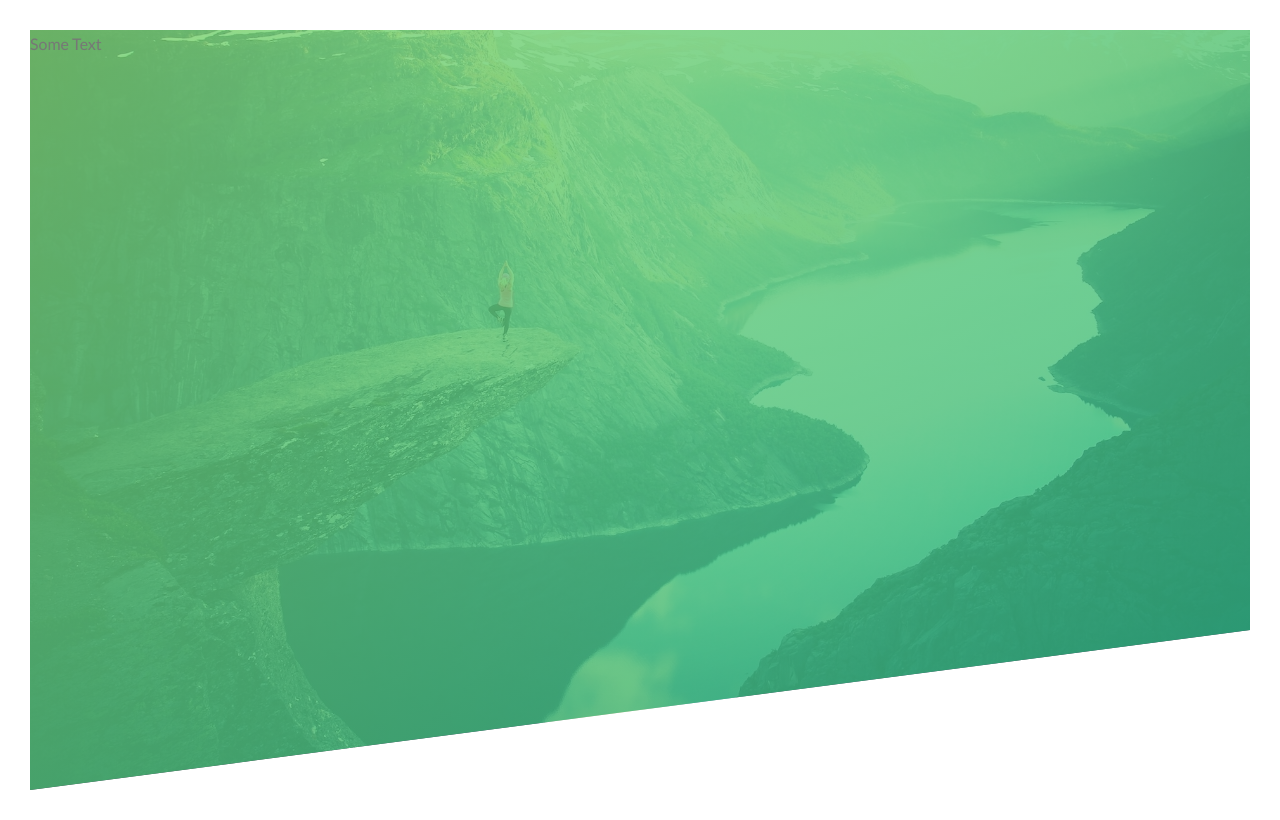
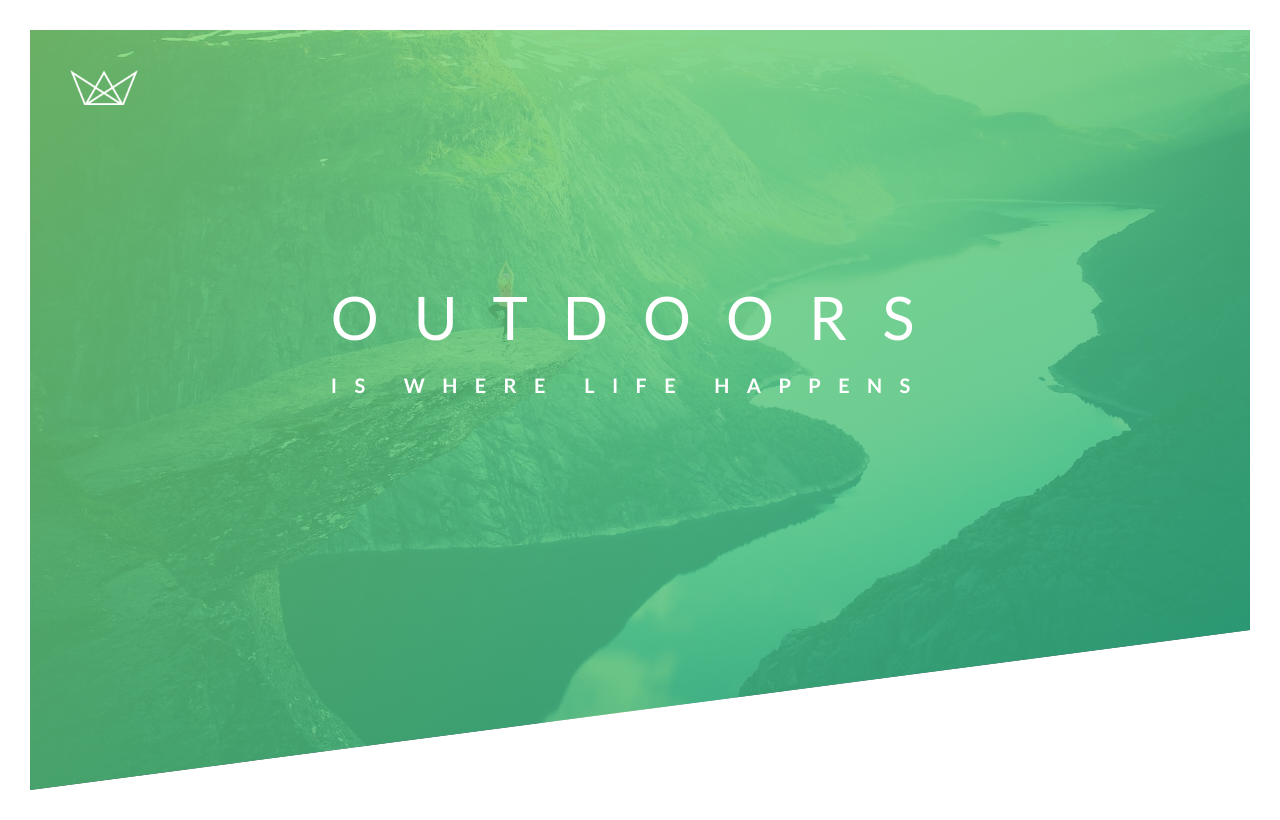
Before and after one commit to mlmcgeenc/advanced-css-course, a plain HTML site: page Natours/starter/index.html in a window 1280 px wide. Drawn offline with Linux system fonts and the light colour scheme; files that its build step writes are made by us from their sources.

Commit message:
add logo and header text

```diff
--- a/Natours/starter/css/style.css
+++ b/Natours/starter/css/style.css
@@ -19,7 +19,7 @@ body {
 	font-size: 16px;
 	line-height: 1.7;
 	color: #777;
-  padding: 30px;
+	padding: 30px;
 }
 
 .test {
@@ -37,7 +37,44 @@ body {
 		url(../img/hero.jpg);
 	background-size: cover;
 	background-position: top;
+	position: relative;
 
-  clip-path: polygon(0 0, 100% 0, 100% 75vh, 0 100%)
-  /* clip-path: polygon(50% 0, 50% 0, 100% 100%, 0 100%) */
+	clip-path: polygon(0 0, 100% 0, 100% 75vh, 0 100%);
+	/* clip-path: polygon(50% 0, 50% 0, 100% 100%, 0 100%) */
 }
+
+.logo-box {
+	position: absolute;
+	top: 40px;
+	left: 40px;
+}
+
+.logo {
+	height: 35px;
+}
+
+.text-box {
+  position: absolute;
+  top: 40%;
+  left: 50%;
+  transform: translateX(-50%) translateY(-50%);
+}
+
+.heading-primary {
+	color: white;
+	text-transform: uppercase;
+}
+
+.heading-primary-main {
+  display: block;
+  font-size: 60px;
+  font-weight: 400;
+  letter-spacing: 35px;
+}
+
+.heading-primary-sub {
+  display: block;
+  font-size: 20px;
+  font-weight: 700;
+  letter-spacing: 17.4px;
+}
--- a/Natours/starter/index.html
+++ b/Natours/starter/index.html
@@ -1,21 +1,32 @@
 <!DOCTYPE html>
 <html lang="en">
 	<head>
-        <meta charset="UTF-8">
-        <meta name="viewport" content="width=device-width, initial-scale=1.0">
+		<meta charset="UTF-8" />
+		<meta name="viewport" content="width=device-width, initial-scale=1.0" />
 
-        <link href="https://fonts.googleapis.com/css?family=Lato:100,300,400,700,900" rel="stylesheet">
+		<link
+			href="https://fonts.googleapis.com/css?family=Lato:100,300,400,700,900"
+			rel="stylesheet"
+		/>
 
-        <link rel="stylesheet" href="css/icon-font.css">
-        <link rel="stylesheet" href="css/style.css">
-        <link rel="shortcut icon" type="image/png" href="img/favicon.png">
+		<link rel="stylesheet" href="css/icon-font.css" />
+		<link rel="stylesheet" href="css/style.css" />
+		<link rel="shortcut icon" type="image/png" href="img/favicon.png" />
 
 		<title>Natours | Exciting tours for adventurous people</title>
 	</head>
 	<body>
 		<header class="header">
-          Some Text
+			<div class="logo-box">
+				<img src="./img/logo-white.png" alt="Logo" class="logo" />
+			</div>
+
+			<div class="text-box">
+				<h1 class="heading-primary">
+					<span class="heading-primary-main">Outdoors</span>
+					<span class="heading-primary-sub">is where life happens</span>
+				</h1>
+			</div>
 		</header>
-
 	</body>
 </html>
```
Lines whose indentation alone changed are shown as unchanged.
